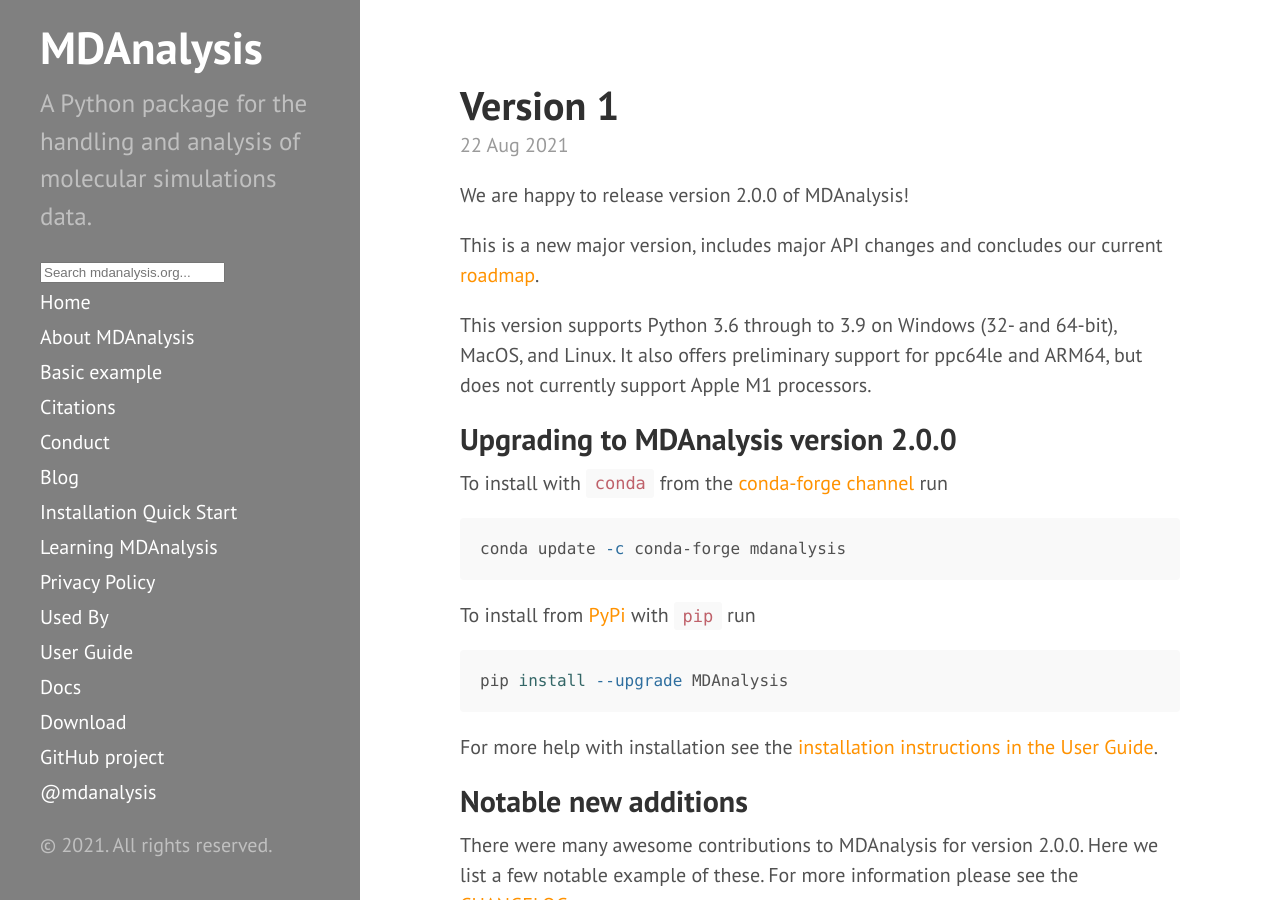
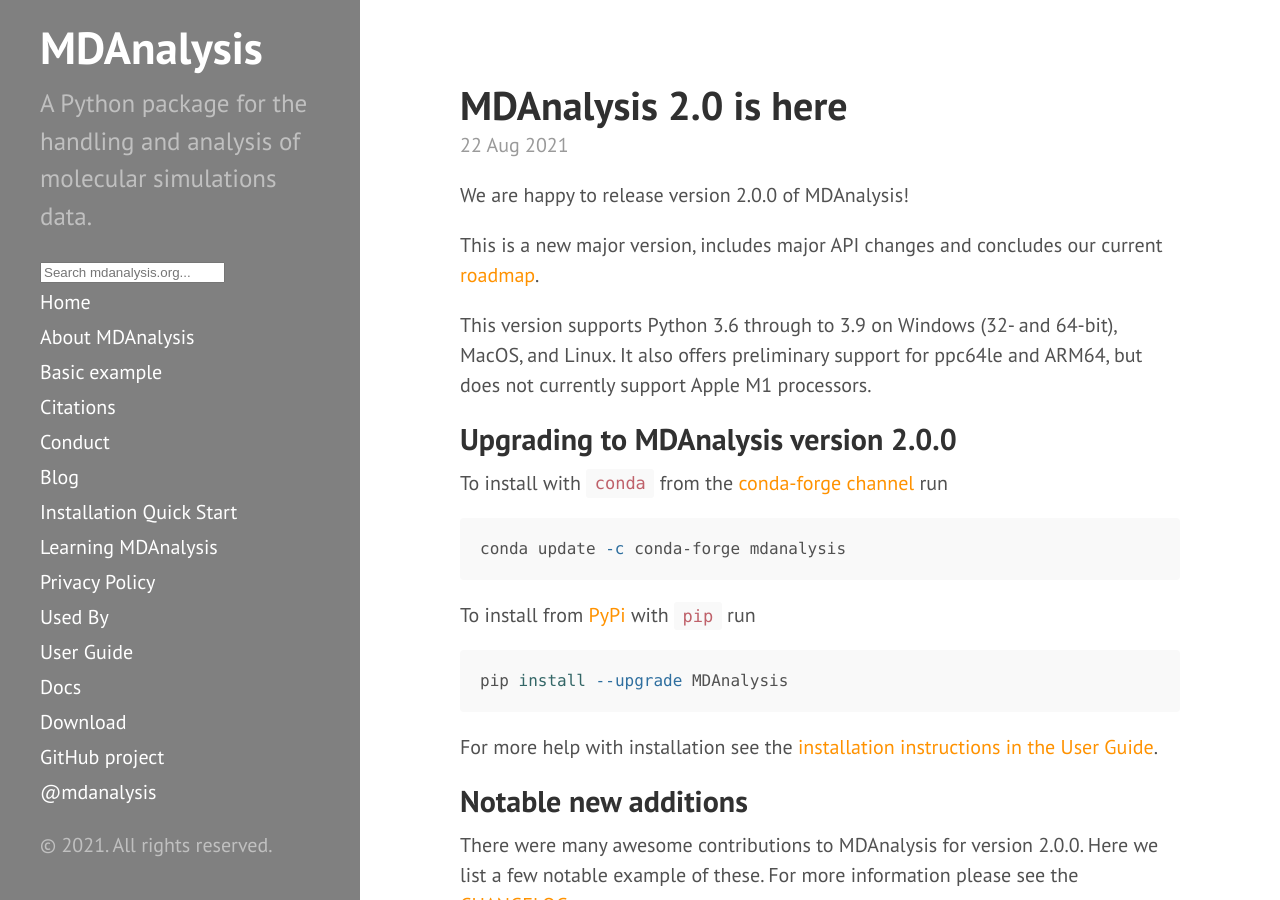
Before and after one commit to MDAnalysis/MDAnalysis.github.io, a Jekyll site: the page built from _posts/2021-08-22-release-2.0.0.md, in a window 1280 px wide and 900 px high. Built offline with Jekyll 4.4.1, drawn with Linux system fonts in a browser that asks for light colours; comment, search, counter and statistics services are not loaded.

Commit message:
Update _posts/2021-08-22-release-2.0.0.md
Co-authored-by: Oliver Beckstein <orbeckst@gmail.com>

```diff
--- a/_posts/2021-08-22-release-2.0.0.md
+++ b/_posts/2021-08-22-release-2.0.0.md
@@ -1,6 +1,6 @@
 ---
 layout: post
-title: Version 1
+title: MDAnalysis 2.0 is here
 ---
 
 We are happy to release version 2.0.0 of MDAnalysis!
```
